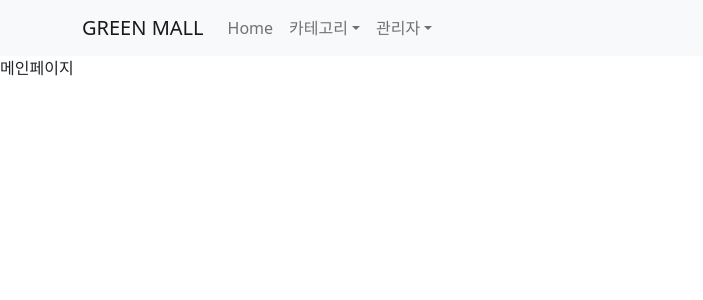
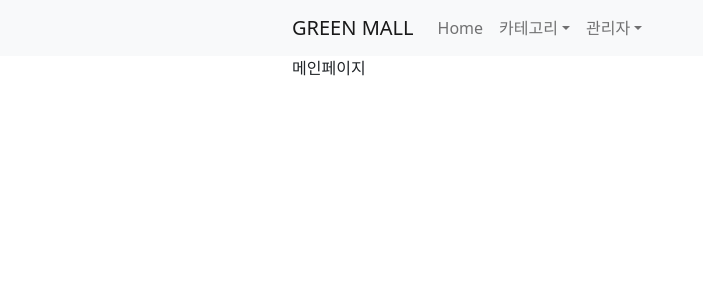
Before and after one commit to sangminem/green_mall, a React (Create React App) app: page / in a window 1280 px wide. Shown: the top 300 px of the page, without its empty margins (0-703 px from the left). Built offline with nearby package versions, Linux system fonts and the light colour scheme.

Commit message:
기본 너비 720으로 변경

```diff
--- a/src/App.css
+++ b/src/App.css
@@ -5,12 +5,6 @@
 .App-logo {
   height: 40vmin;
   pointer-events: none;
-}
-
-@media (prefers-reduced-motion: no-preference) {
-  .App-logo {
-    animation: App-logo-spin infinite 20s linear;
-  }
 }
 
 .App-header {
@@ -27,3 +21,7 @@
 .App-link {
   color: #61dafb;
 }
+
+.container {
+  max-width: 720px !important;
+}
--- a/src/pages/Category.js
+++ b/src/pages/Category.js
@@ -45,7 +45,7 @@
 
         // 이름 오름차순 정렬
         prdCopy.sort((a, b) => {
-            return a.title < b.title ? -1 : a.title > b.title ? 1 : 0;
+            return a.product_nm < b.product_nm ? -1 : a.product_nm > b.product_nm ? 1 : 0;
         });
 
         setProducts(prdCopy);
@@ -70,7 +70,7 @@
                          products.map((a, i) => {
                              return (
                                  <React.Fragment key={i}>
-                                     <Col md={3} sm={4} xs={6}>
+                                     <Col xs={6}>
                                          <p>{a.brand_nm}</p>
                                          <h4>{a.product_nm}</h4>
                                          <span>{a.item_price}</span>
--- a/src/pages/Main.js
+++ b/src/pages/Main.js
@@ -1,9 +1,12 @@
 import React, { Fragment } from 'react';
+import Container from 'react-bootstrap/Container';
 
 const Main = () => {
     return (
         <Fragment>
-            메인페이지
+             <Container>
+                메인페이지
+             </Container>
         </Fragment>
     );
   }
```
